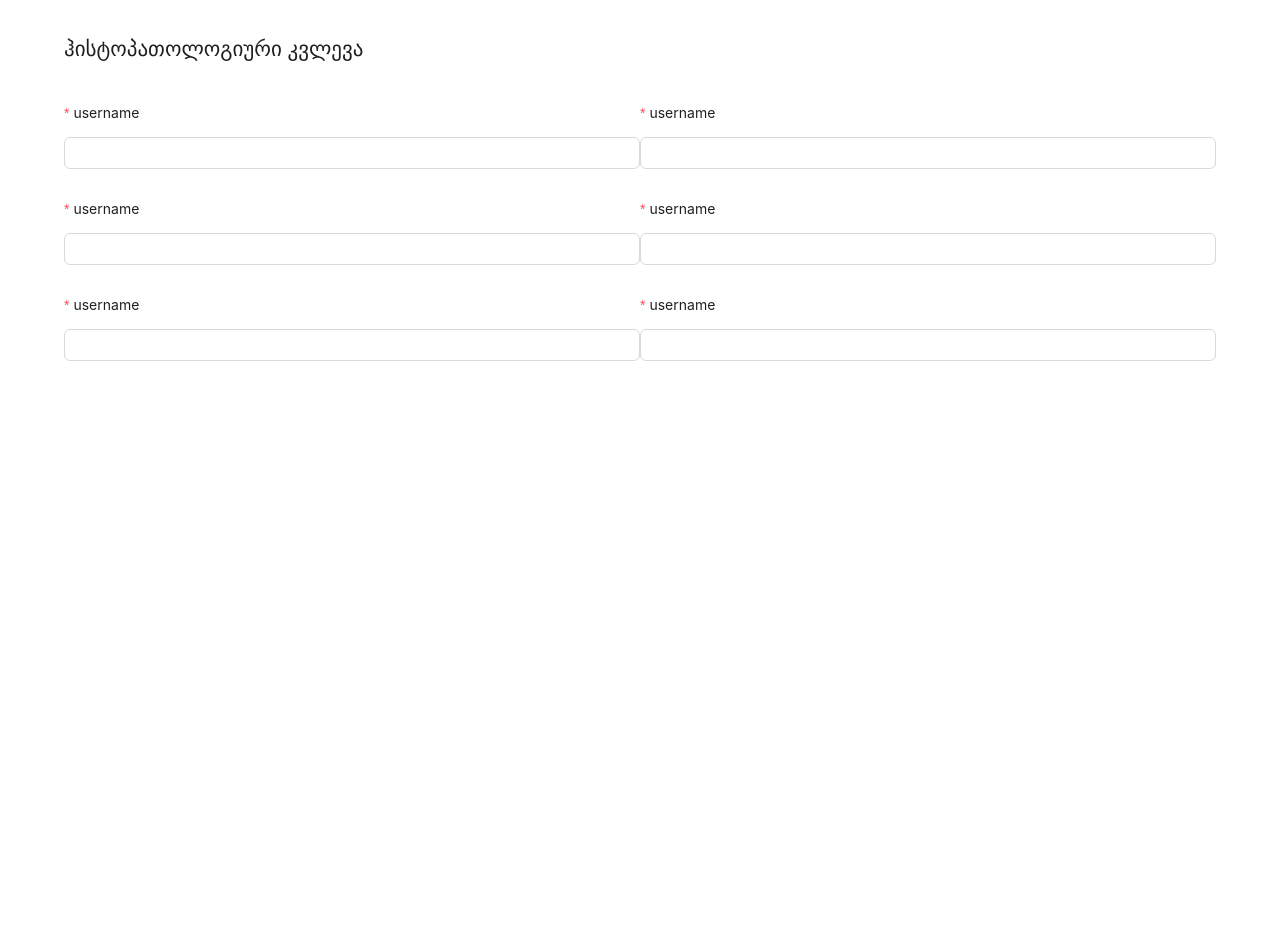
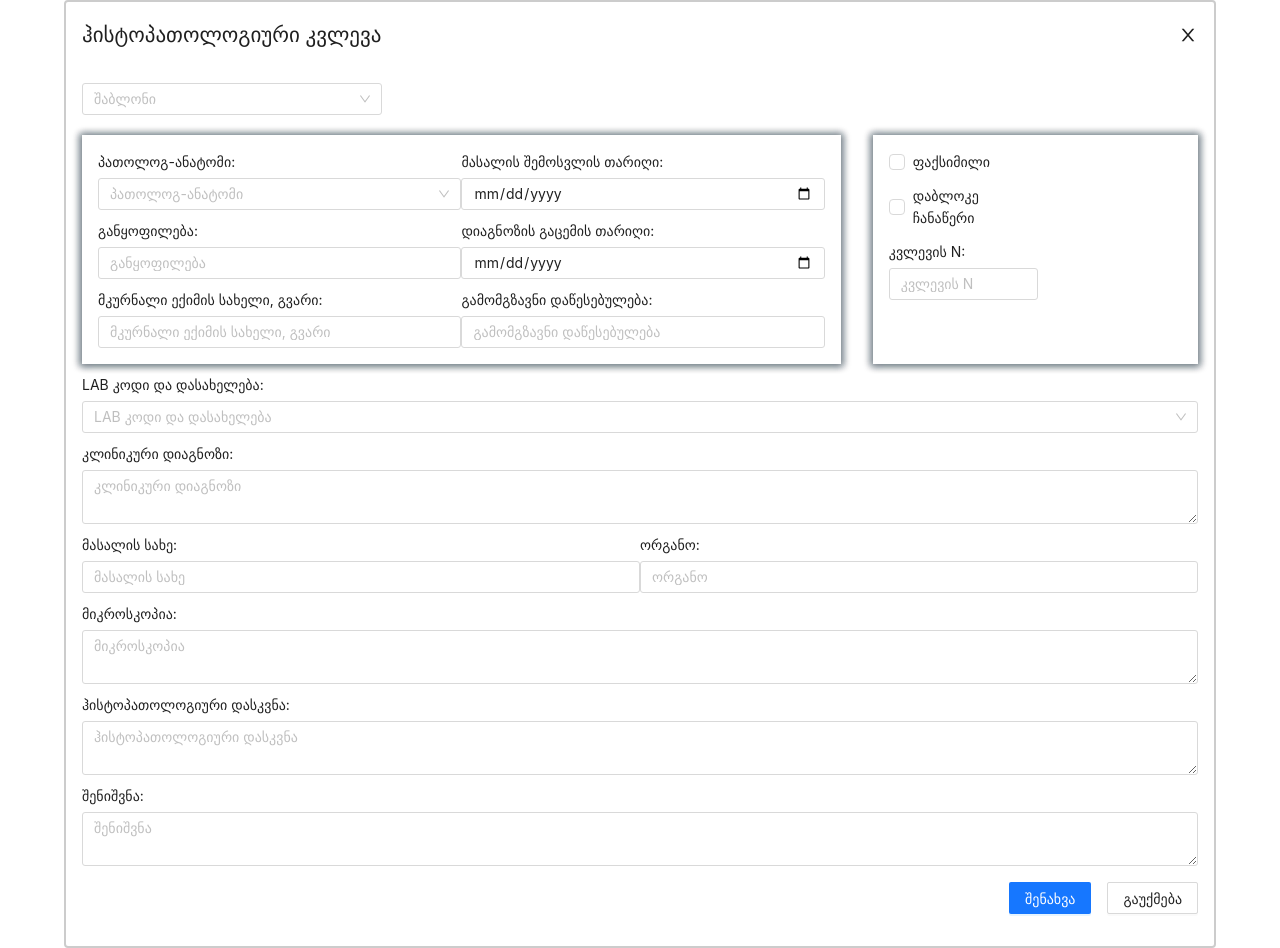
Before and after one commit to Makinloot/medsoft-3, a React (Vite) app: page / in a window 1280 px wide. Before the commit the page ends 800 px from the top, so only its background shows below. Built offline with nearby package versions, Linux system fonts and the light colour scheme; no server answers.

Commit message:
add antd form as given design

```diff
--- a/src/index.css
+++ b/src/index.css
@@ -1,4 +1,6 @@
-*, *::after, *::before {
+*,
+*::after,
+*::before {
   margin: 0;
   padding: 0;
   box-sizing: border-box;
--- a/src/modules/form/Form.jsx
+++ b/src/modules/form/Form.jsx
@@ -1,6 +1,7 @@
-import React from "react";
-import { Button, Checkbox, Form as AntForm, Input, Card } from "antd";
+/* eslint-disable react/prop-types */
+import { Button, Checkbox, Form as AntForm, Input, Select } from "antd";
 import styles from "./Form.module.css";
+import { AiOutlineClose } from "react-icons/ai";
 
 export default function Form() {
   const onFinish = (values) => {
@@ -19,50 +20,100 @@ export default function Form() {
         onFinish={onFinish}
         onFinishFailed={onFinishFailed}
         autoComplete="off"
-        style={{ width: "90%", margin: "0 auto" }}
+        style={{
+          width: "90%",
+          margin: "0 auto",
+          border: "2px solid #ccc",
+          padding: "1rem",
+          borderRadius: "4px",
+        }}
       >
-        <h2 className={styles.title}>ჰისტოპათოლოგიური კვლევა</h2>
-
-        <div className="group-container">
-          <div className={styles.groupInputs}>
-            <InputField />
-            <InputField />
-            <InputField />
-            <InputField />
-            <InputField />
-            <InputField />
+        <div className={styles.titleContainer}>
+          <h2 className={styles.title}>ჰისტოპათოლოგიური კვლევა</h2>
+          <div
+            style={{
+              display: "flex",
+              alignItems: "center",
+              cursor: "pointer",
+            }}
+          >
+            <AiOutlineClose size={20} />
           </div>
         </div>
 
-        {/* <AntForm.Item
-          wrapperCol={{
-            offset: 8,
-            span: 16,
-          }}
-        >
+        <InputField select templateSelect label="შაბლონი" noLabel />
+        <div className={styles.groupContainer}>
+          <div className={styles.groupInputs}>
+            <InputField label={"პათოლოგ-ანატომი:"} select />
+            <InputField label={"მასალის შემოსვლის თარიღი:"} type={"date"} />
+            <InputField label={"განყოფილება:"} margin />
+            <InputField
+              label={"დიაგნოზის გაცემის თარიღი:"}
+              margin
+              type={"date"}
+            />
+            <InputField label={"მკურნალი ექიმის სახელი, გვარი:"} />
+            <InputField label={"გამომგზავნი დაწესებულება:"} />
+          </div>
+          <div className={styles.groupCheckbox}>
+            <Checkbox>ფაქსიმილი</Checkbox>
+            <Checkbox>დაბლოკე ჩანაწერი</Checkbox>
+            <InputField label={"კვლევის N:"} />
+          </div>
+        </div>
+        <InputField label={"LAB კოდი და დასახელება:"} select margin />
+        <InputField label={"კლინიკური დიაგნოზი:"} textarea margin />
+        <div className={styles.doubleInput} style={{ margin: "10px 0" }}>
+          <InputField label={"მასალის სახე:"} />
+          <InputField label={"ორგანო:"} />
+        </div>
+        <InputField label={"მიკროსკოპია:"} textarea />
+        <InputField label={"ჰისტოპათოლოგიური დასკვნა:"} textarea margin />
+        <InputField label={"შენიშვნა:"} textarea />
+        <div className={styles.buttonsContainer}>
           <Button type="primary" htmlType="submit">
-            Submit
+            შენახვა
           </Button>
-        </AntForm.Item> */}
+          <Button>გაუქმება</Button>
+        </div>
       </AntForm>
     </div>
   );
 }
 
-function InputField({ label, name, message, required }) {
+function InputField({
+  label,
+  noLabel,
+  textarea,
+  select,
+  templateSelect,
+  margin,
+  type,
+}) {
   return (
-    <AntForm.Item
-      label={<label>username</label>}
-      name="username"
-      rules={[
-        {
-          required: true,
-          message: "Please input your username!",
-        },
-      ]}
-      labelCol={{ span: 24 }}
+    <div
+      className={styles.selectLabContainer}
+      style={margin && { margin: "10px 0" }}
     >
-      <Input />
-    </AntForm.Item>
+      <label>
+        {noLabel ? null : label}
+        {textarea ? (
+          <Input.TextArea
+            className={styles.selectLab}
+            placeholder={label?.split(":")[0]}
+          />
+        ) : select ? (
+          <Select
+            className={
+              templateSelect ? styles.selectTemplate : styles.selectLab
+            }
+            placeholder={label?.split(":")[0]}
+            size="middle"
+          ></Select>
+        ) : (
+          <Input placeholder={label?.split(":")[0]} type={type && type} />
+        )}
+      </label>
+    </div>
   );
 }
--- a/src/modules/form/Form.module.css
+++ b/src/modules/form/Form.module.css
@@ -1,13 +1,92 @@
+.titleContainer {
+  margin: 0 0 2rem 0;
+  display: flex;
+  justify-content: space-between;
+  align-items: center;
+}
+
 .title {
-    margin: 2rem 0;
-    font-weight: 500;
+  font-weight: 500;
 }
 
 .ant-row {
-    display: none !important;
+  display: none !important;
+}
+
+.groupContainer {
+  display: grid;
+  grid-template-columns: 0.7fr 0.3fr;
+  justify-content: space-between;
+  gap: 2rem;
 }
 
 .groupInputs {
-    display: grid !important;
-    grid-template-columns: 1fr 1fr;
+  padding: 1rem;
+  /* padding-bottom: 0; */
+  display: grid !important;
+  grid-template-columns: 1fr 1fr;
+  box-shadow: 0px -1px 7px 2px rgba(9, 30, 44, 0.2),
+    0px 1px 7px 2px rgba(9, 30, 44, 0.2), 2px 1px 7px 2px rgba(9, 30, 44, 0.2),
+    -2px 1px 7px 2px rgba(9, 30, 44, 0.2);
 }
+
+.groupCheckbox {
+  padding: 1rem;
+  padding-right: 10rem;
+  display: flex;
+  flex-direction: column;
+  gap: 12px;
+  box-shadow: 0px -1px 7px 2px rgba(9, 30, 44, 0.2),
+    0px 1px 7px 2px rgba(9, 30, 44, 0.2), 2px 1px 7px 2px rgba(9, 30, 44, 0.2),
+    -2px 1px 7px 2px rgba(9, 30, 44, 0.2);
+}
+
+.selectTemplate {
+  width: 300px;
+  margin-bottom: 20px;
+  display: block;
+}
+
+/* /////////////////////////////// */
+.selectLabContainer {
+  /* margin: 20px 0; */
+}
+
+.selectLabContainer input {
+  /* margin-top: 0px !important; */
+  margin-top: 5px;
+}
+
+.selectLab {
+  width: 100%;
+  margin-top: 5px;
+}
+.selectLabContainer * {
+  border-radius: 3px !important;
+}
+
+.selectLabContainer input[type="date"] {
+  padding: 3px 11px;
+}
+
+/* /////////////////////////////// */
+
+.input {
+  border-radius: 2px;
+}
+
+.doubleInput {
+  display: grid;
+  grid-template-columns: 1fr 1fr;
+}
+
+.buttonsContainer {
+  display: flex;
+  justify-content: flex-end;
+  gap: 1rem;
+  margin: 1rem 0;
+}
+
+.buttonsContainer button {
+  border-radius: 2px;
+}
```
